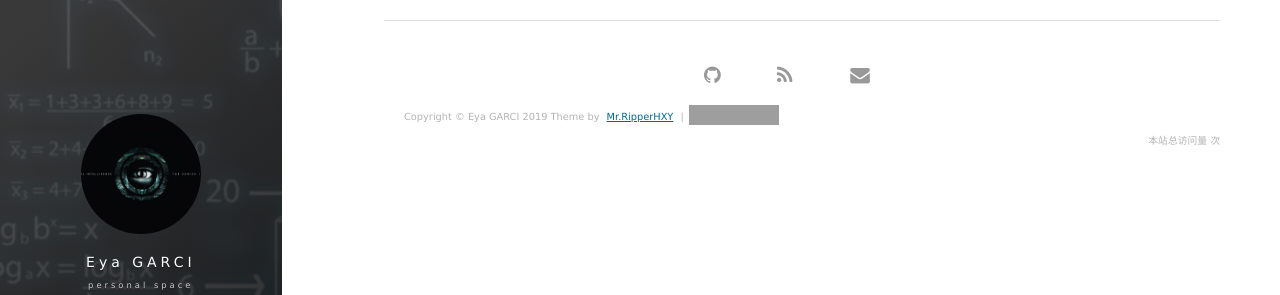
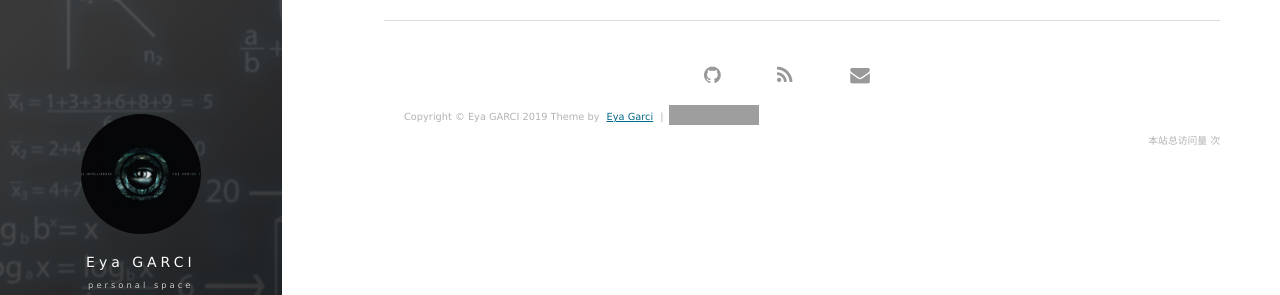
Before and after one commit to eyagarci/eyagarci.github.io, a Jekyll site: the page built from tags.html, in a window 1280 px wide. Shown: the part 174-469 px from the top of the page. Built offline with Jekyll 4.4.1, drawn with Linux system fonts in a browser that asks for light colours; nearby versions of some CDN libraries; comment, search, counter and statistics services are not loaded; grey boxes are pictures that could not be loaded.

Commit message:
update personnal blog

```diff
--- a/_includes/footer.html
+++ b/_includes/footer.html
@@ -69,7 +69,7 @@
 
         <div class = "footer_div">
            <p class="copyright text-muted">
-            Copyright &copy; {{ site.title }} {{ site.time | date: '%Y' }} Theme by <a href="https://github.com/ripperhxy/ripperhxy.github.io">Mr.RipperHXY</a> |
+            Copyright &copy; {{ site.title }} {{ site.time | date: '%Y' }} Theme by <a href="https://github.com/eyagarci/eyagarci.github.io">Eya Garci</a> |
             <iframe
                 style="margin-left: 2px; margin-bottom:-5px;"
                 frameborder="0" scrolling="0" width="91px" height="20px"
```
